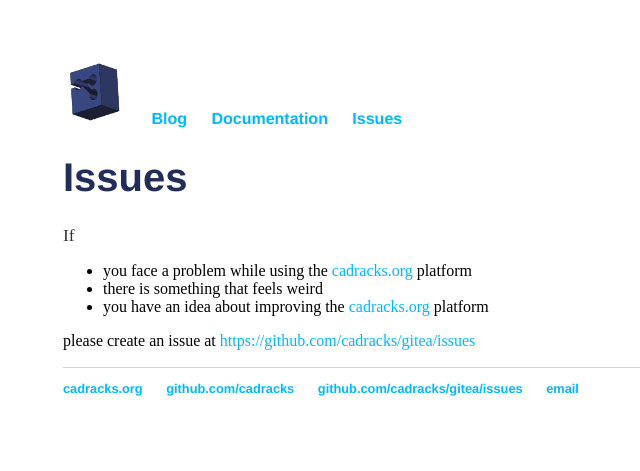
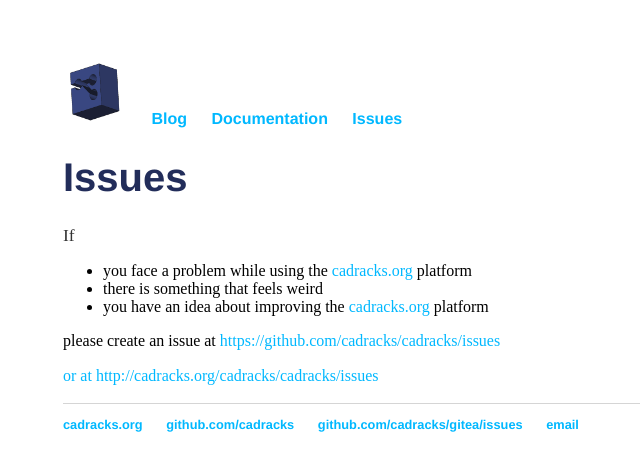
Before and after one commit to cadracks-project/cadracks.github.io, a Jekyll site: the page built from issues/index.html, in a window 1280 px wide. Shown: the top 471 px of the page, without its empty margins (129-769 px from the left). Built offline with Jekyll 4.4.1, drawn with Linux system fonts in a browser that asks for light colours.

Commit message:
2 possibilities to declare issues

```diff
--- a/issues/index.html
+++ b/issues/index.html
@@ -9,4 +9,4 @@
 		<li>there is something that feels weird</li>
 		<li>you have an idea about improving the  <a href="http://cadracks.org">cadracks.org</a> platform</li></li>
 	</ul>
-	please create an issue at <a href="https://github.com/cadracks/gitea/issues">https://github.com/cadracks/gitea/issues</p>
+	please create an issue at <a href="https://github.com/cadracks/cadracks/issues">https://github.com/cadracks/cadracks/issues</p> or at <a href="http://cadracks.org/cadracks/cadracks/issues">http://cadracks.org/cadracks/cadracks/issues</p>
```
Also changed, not shown: README.md.
